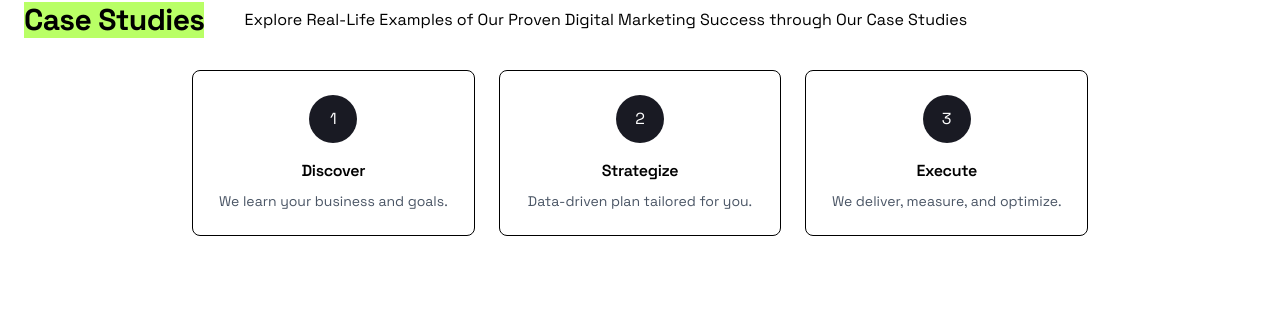
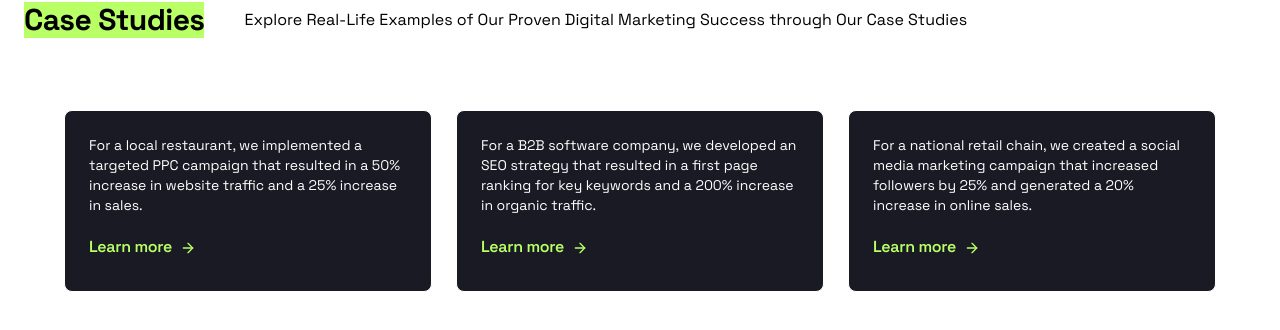
Before and after one commit to Tunybrainy/positivus-responsive-website, a React (Vite) app: page / in a window 1280 px wide. Shown: the part 2283-2613 px from the top of the page. Built offline with nearby package versions, Linux system fonts and the light colour scheme; a web font is replaced by a local one.

Commit message:
cases studies edit

```diff
--- a/src/index.css
+++ b/src/index.css
@@ -21,6 +21,14 @@
   .bg-brand-light {
     background-color: #f3f3f3;
   }
+}
+/* Hide scrollbar */
+.scrollbar-hide::-webkit-scrollbar {
+  display: none;
+}
+.scrollbar-hide {
+  -ms-overflow-style: none;
+  scrollbar-width: none;
 }
 
 
--- a/src/pages/Home.jsx
+++ b/src/pages/Home.jsx
@@ -186,43 +186,85 @@ function CallToAction() {
     </section>
   );
 }
+
+
+
+
 function CaseStudies() {
   const steps = [
-    { title: "Discover", desc: "We learn your business and goals." },
-    { title: "Strategize", desc: "Data-driven plan tailored for you." },
-    { title: "Execute", desc: "We deliver, measure, and optimize." },
+    {
+      subtitle: "Learn more",
+      desc: "For a local restaurant, we implemented a targeted PPC campaign that resulted in a 50% increase in website traffic and a 25% increase in sales.",
+    },
+    {
+      subtitle: "Learn more",
+      desc: "For a B2B software company, we developed an SEO strategy that resulted in a first page ranking for key keywords and a 200% increase in organic traffic.",
+    },
+    {
+      subtitle: "Learn more",
+      desc: "For a national retail chain, we created a social media marketing campaign that increased followers by 25% and generated a 20% increase in online sales.",
+    },
   ];
 
   return (
     <section className="w-full mt-10 py-12 px-6">
-       <div className="flex flex-row max-lg:flex-col max-lg:text-center max-lg:items-center
-      max-lg:justify-center ">
-        <div className="flex ">
-           <h2 className=" flex text-3xl font-bold text-start max-md:text-center bg-brand-green mb-8">Case Studies</h2>
-
+      {/* Header */}
+      <div className="flex flex-row max-lg:flex-col max-lg:text-center max-lg:items-center max-lg:justify-center">
+        <div className="flex">
+          <h2 className="flex text-3xl font-bold text-start max-md:text-center bg-brand-green mb-8">
+            Case Studies
+          </h2>
         </div>
         <div>
-            <p className=" ml-10 max-lg:mx-0 mt-1.5 max-xl:mt-0 max-lg:mb-10">
-              Explore Real-Life Examples of Our Proven Digital Marketing Success through Our Case Studies
-           </p>
-
+          <p className="ml-10 max-lg:mx-0 mt-1.5 max-xl:mt-0 max-lg:mb-10">
+            Explore Real-Life Examples of Our Proven Digital Marketing Success
+            through Our Case Studies
+          </p>
         </div>
-
       </div>
 
-
-      <div className="flex max-md:flex-col items-start justify-center gap-6 max-w-4xl mx-auto">
+      {/* Cards Container */}
+      <div
+        className="
+          md:bg-brand-dark mt-10 rounded-lg
+          flex gap-6 max-w-6xl mx-auto
+           md:overflow-visible overflow-x-auto
+           scrollbar-hide
+        "
+      >
         {steps.map((s, i) => (
-          <div key={s.title} className="flex-1 p-6 border rounded-lg text-center">
-            <div className="w-12 h-12 rounded-full bg-brand-dark text-white mx-auto flex items-center justify-center mb-4">{i + 1}</div>
-            <h4 className="font-semibold mb-2">{s.title}</h4>
-            <p className="text-gray-600 text-sm">{s.desc}</p>
+          <div
+            key={i}
+            className="
+              flex-shrink-0 w-[80%] sm:w-[300px] md:w-auto
+              md:flex-1 p-6 rounded-lg bg-brand-dark text-white
+              border hover:border-brand-green
+              transition-all duration-300 snap-start
+            "
+          >
+            <p className="text-white text-sm mb-5">{s.desc}</p>
+            <a
+              href="#"
+              className="inline-flex items-center gap-2 text-brand-green hover:underline"
+            >
+              <h4 className="font-semibold mb-2">{s.subtitle}</h4>
+              <ArrowRight className="mb-1.5" size={16} />
+            </a>
           </div>
         ))}
       </div>
     </section>
   );
 }
+
+
+
+
+
+
+
+
+
 
 function Home() {
   return (
```
